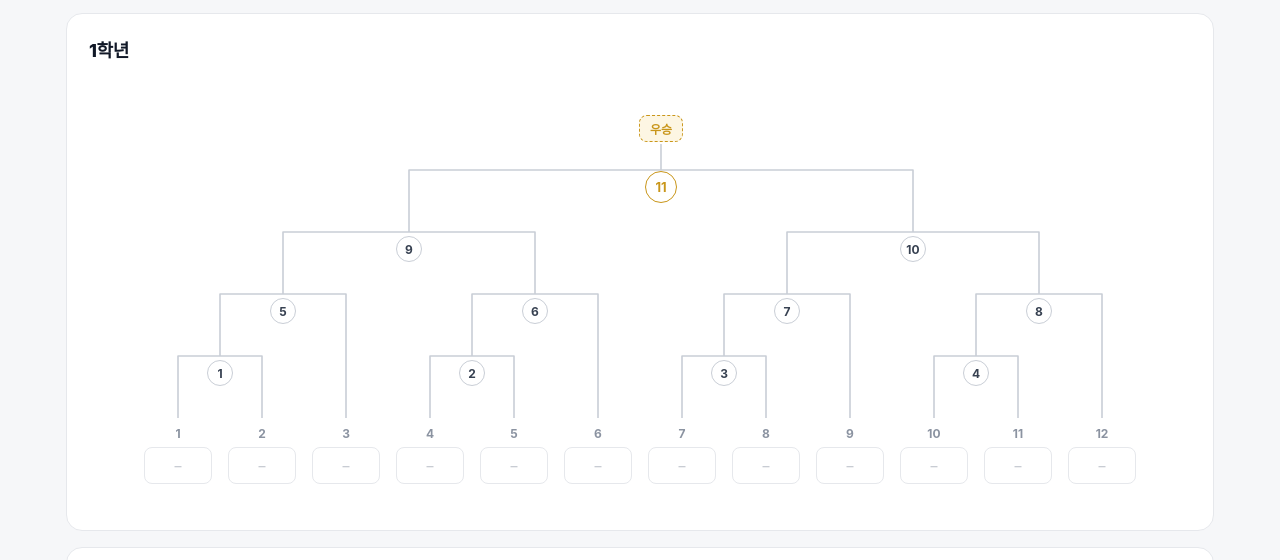
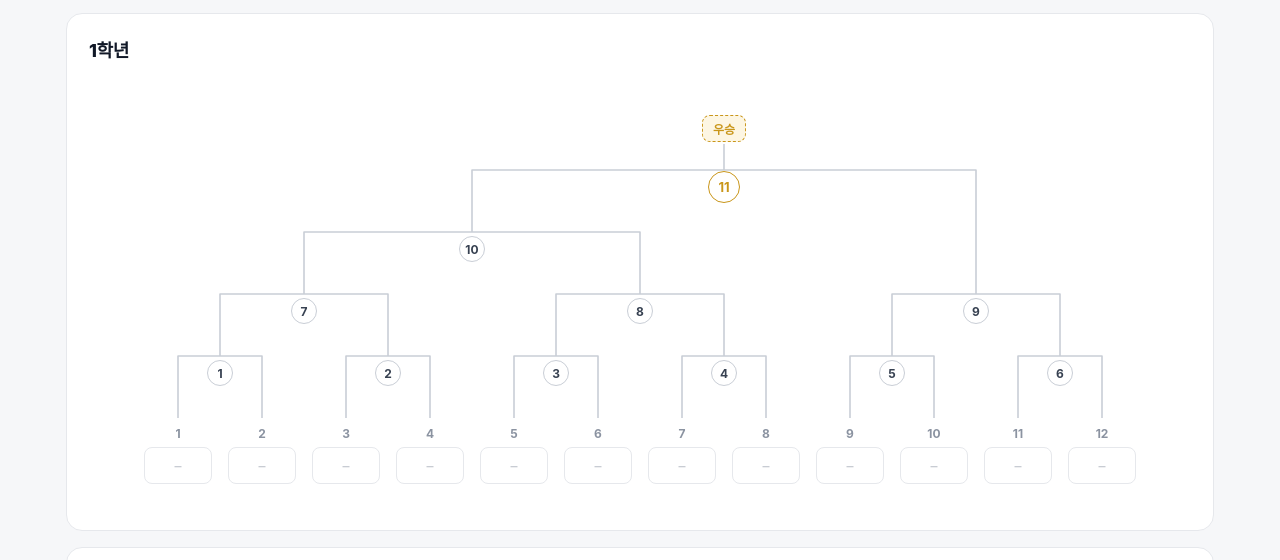
Before and after one commit to Hg0328/Bracket, a plain HTML site: page index.html in a window 1280 px wide. Shown: the part 177-737 px from the top of the page. Drawn offline with Linux system fonts and the light colour scheme; no server answers; a web font is replaced by a local one.

Commit message:
1학년 대진을 추첨 자료 12팀 그림과 같게 변경 (1라운드 1·2 … 11·12)
Co-Authored-By: Claude Opus 5.5 <noreply@anthropic.com>
Claude-Session: https://claude.ai/code/session_018RfZsWHv5pfDY8XAyP1Laz

```diff
--- a/index.html
+++ b/index.html
@@ -294,7 +294,8 @@ var OWNER_EMAIL = "jungang2620920@onedu.jje.go.kr";
 
   var KEY = "jjgh-bigvolley-bracket-2026";
   // pairFirst: 첫 판에서 1·2번, 3·4번 … 처럼 모든 팀이 경기 (부전승은 그다음 라운드에 생김) — 2학년, 사용자 지시
-  var GRADES = { g1: { title: "1학년", defaultN: 12 }, g2: { title: "2학년", defaultN: 10, pairFirst: true } };
+  // pairRounds: 라운드마다 앞에서부터 둘씩 짝짓고, 홀수면 마지막 팀이 다음 라운드로 (1학년, 대진표 추첨 자료 12팀 그림과 같음)
+  var GRADES = { g1: { title: "1학년", defaultN: 12, pairRounds: true }, g2: { title: "2학년", defaultN: 10, pairFirst: true } };
   var MIN_N = 2, MAX_N = 32;
 
   /* ---------- state ---------- */
@@ -365,7 +366,7 @@ var OWNER_EMAIL = "jungang2620920@onedu.jje.go.kr";
 
   /* ---------- bracket structure ---------- */
   // Balanced split: bigger half on the left, so byes sit on the right of each group (like the plan document).
-  function buildTree(n, pairFirst){
+  function buildTree(n, pairFirst, pairRounds){
     var slot = 0, root;
     function b(k, parent){
       if (k === 1) { return { leaf:true, slot:++slot, parent:parent }; }
@@ -375,7 +376,21 @@ var OWNER_EMAIL = "jungang2620920@onedu.jje.go.kr";
       node.right = b(k-a, node);
       return node;
     }
-    if (pairFirst && n >= 4) {
+    if (pairRounds && n >= 2) {
+      var lv = [];
+      for (var j = 1; j <= n; j++) lv.push({ leaf:true, slot:j });
+      while (lv.length > 1) {
+        var nx = [];
+        for (var k = 0; k < lv.length; k += 2) {
+          if (k + 1 < lv.length) {
+            var nd = { leaf:false, left:lv[k], right:lv[k+1] };
+            lv[k].parent = nd; lv[k+1].parent = nd; nx.push(nd);
+          } else nx.push(lv[k]);
+        }
+        lv = nx;
+      }
+      root = lv[0]; root.parent = null;
+    } else if (pairFirst && n >= 4) {
       // 1라운드: (1,2) (3,4) … 짝지어 경기, 홀수면 마지막 팀만 남김
       var items = [];
       for (var i = 1; i <= n; i += 2) {
@@ -446,7 +461,7 @@ var OWNER_EMAIL = "jungang2620920@onedu.jje.go.kr";
 
   function renderPanel(g){
     var gs = state[g];
-    var t = trees[g] = buildTree(gs.n, GRADES[g].pairFirst);
+    var t = trees[g] = buildTree(gs.n, GRADES[g].pairFirst, GRADES[g].pairRounds);
     var panel = document.getElementById("panel-" + g);
     var horiz = isPhone();
     var W, H, base, px, py, stepH;
```
Also changed, not shown: 1 other file.
